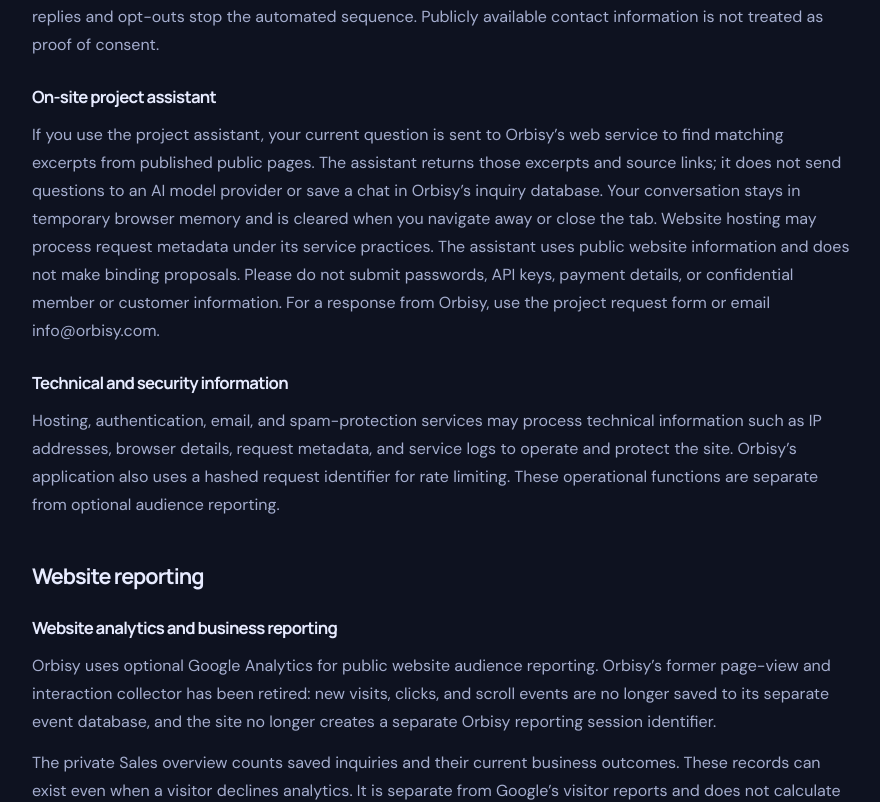
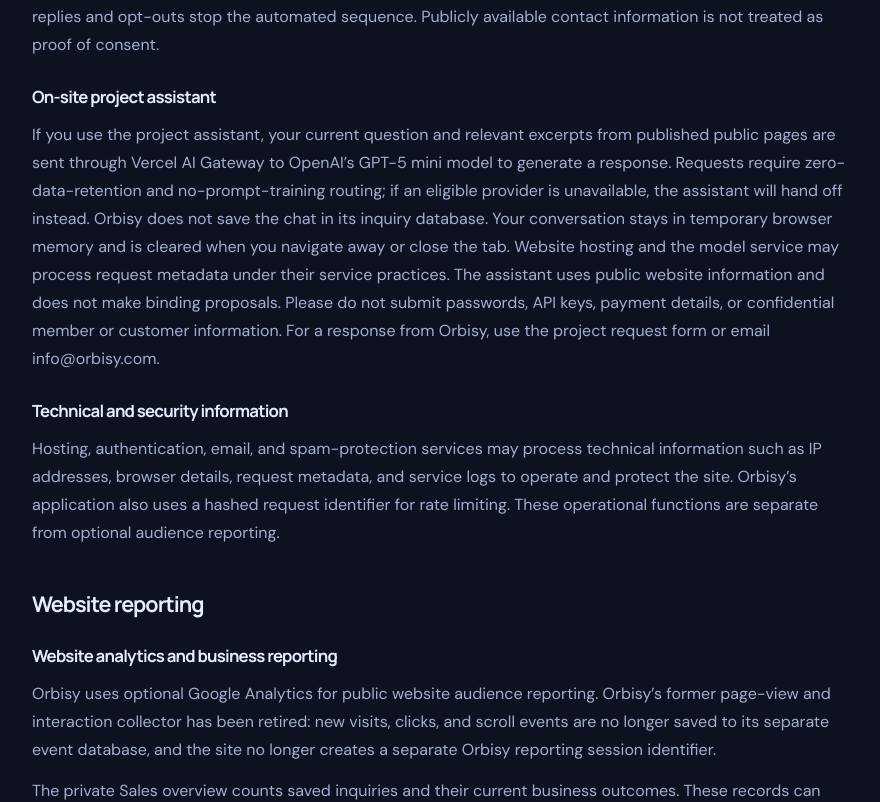
Before and after one commit to eavesa2796/Orbisy-Web-App, a Next.js app: page /privacy in a window 1280 px wide. Shown: the part 1642-2444 px from the top of the page, without its empty margins (198-1078 px from the left). Built offline with nearby package versions, Linux system fonts and the light colour scheme; no server answers.

Commit message:
Update assistant AI processing disclosures

```diff
--- a/src/app/privacy/page.tsx
+++ b/src/app/privacy/page.tsx
@@ -22,7 +22,7 @@ export default function PrivacyPage() {
       <h3>Inquiry follow-up</h3><p>Where enabled, Orbisy’s inquiry workflow may send a receipt acknowledgment and limited follow-up emails about your request. You can reply to ask us to stop; reminder emails also include a stop-follow-ups option. Replies and administrator actions can pause a sequence. Delivery status is separate from whether an inquiry was saved. This workflow does not send text messages.</p>
       <h3>Business information from other sources</h3><p>Orbisy may keep business contact information from referrals, documented public sources, permitted lists, or administrator-reviewed imports. Records can include the source, original and normalized details, review decisions, and do-not-contact instructions. Information from these sources may be incomplete or outdated. Contact us if a record needs correction or an exclusion.</p>
       <h3>Reviewed business outreach</h3><p>Orbisy may prepare individually reviewed business introductions and limited follow-ups using documented business contact information. Records include the source, reason for contact, reviewed message drafts, sending attempts, replies detected from message metadata, and opt-out instructions. Each prospect’s sequence requires administrator approval. Outreach emails identify Orbisy and include a stop-follow-ups link; replies and opt-outs stop the automated sequence. Publicly available contact information is not treated as proof of consent.</p>
-      <h3>On-site project assistant</h3><p>If you use the project assistant, your current question is sent to Orbisy’s web service to find matching excerpts from published public pages. The assistant returns those excerpts and source links; it does not send questions to an AI model provider or save a chat in Orbisy’s inquiry database. Your conversation stays in temporary browser memory and is cleared when you navigate away or close the tab. Website hosting may process request metadata under its service practices. The assistant uses public website information and does not make binding proposals. Please do not submit passwords, API keys, payment details, or confidential member or customer information. For a response from Orbisy, use the project request form or email info@orbisy.com.</p>
+      <h3>On-site project assistant</h3><p>If you use the project assistant, your current question and relevant excerpts from published public pages are sent through Vercel AI Gateway to OpenAI’s GPT-5 mini model to generate a response. Requests require zero-data-retention and no-prompt-training routing; if an eligible provider is unavailable, the assistant will hand off instead. Orbisy does not save the chat in its inquiry database. Your conversation stays in temporary browser memory and is cleared when you navigate away or close the tab. Website hosting and the model service may process request metadata under their service practices. The assistant uses public website information and does not make binding proposals. Please do not submit passwords, API keys, payment details, or confidential member or customer information. For a response from Orbisy, use the project request form or email info@orbisy.com.</p>
       <h3>Technical and security information</h3><p>Hosting, authentication, email, and spam-protection services may process technical information such as IP addresses, browser details, request metadata, and service logs to operate and protect the site. Orbisy’s application also uses a hashed request identifier for rate limiting. These operational functions are separate from optional audience reporting.</p>
     </section>
 
@@ -48,7 +48,7 @@ export default function PrivacyPage() {
       <p>Choices apply in this browser. Clearing site storage can reset remembered preferences; Google permission is not assumed when no choice is stored. Supported Do Not Track and Global Privacy Control signals block optional collection even if Google permission was previously granted.</p><p>Withdrawing Google permission stops future collection through this integration and attempts to remove this property’s accessible Google cookies. It does not itself erase information already collected. To request a review of information Orbisy holds, use the contact details below.</p>
     </section>
 
-    <section id="providers"><h2>Service providers and disclosures</h2><p>The website uses service providers for the following functions:</p><ul><li><strong>Vercel:</strong> website hosting and delivery, including the on-site project assistant service.</li><li><strong>Supabase:</strong> database services and administrator authentication.</li><li><strong>Cloudflare Turnstile:</strong> public-form verification and abuse prevention.</li><li><strong>Resend, when notifications are enabled:</strong> inquiry email alerts to Orbisy, which can include the submitted inquiry.</li><li><strong>Google Analytics, when you allow it:</strong> optional public-site reporting.</li></ul>
+    <section id="providers"><h2>Service providers and disclosures</h2><p>The website uses service providers for the following functions:</p><ul><li><strong>Vercel:</strong> website hosting and delivery, and AI Gateway request routing for the on-site project assistant.</li><li><strong>OpenAI:</strong> GPT-5 mini model responses to project assistant questions and relevant public-page excerpts, with no-prompt-training and zero-data-retention routing requested through AI Gateway.</li><li><strong>Supabase:</strong> database services and administrator authentication.</li><li><strong>Cloudflare Turnstile:</strong> public-form verification and abuse prevention.</li><li><strong>Resend, when notifications are enabled:</strong> inquiry email alerts to Orbisy, which can include the submitted inquiry.</li><li><strong>Google Analytics, when you allow it:</strong> optional public-site reporting.</li></ul>
       <p>Providers process information needed for their functions and may maintain operational logs under their own service practices. Processing and storage locations depend on the service and account configuration. Contact Orbisy before transferring client or member data if you need information about a proposed project’s providers, locations, or contractual arrangements.</p><p>Information may also be disclosed when needed to comply with applicable legal obligations, respond to a lawful request, protect people or the service, or carry out an action you authorize. We do not send inquiry contents to Google Analytics as part of this site’s controlled reporting.</p>
     </section>
 
```
